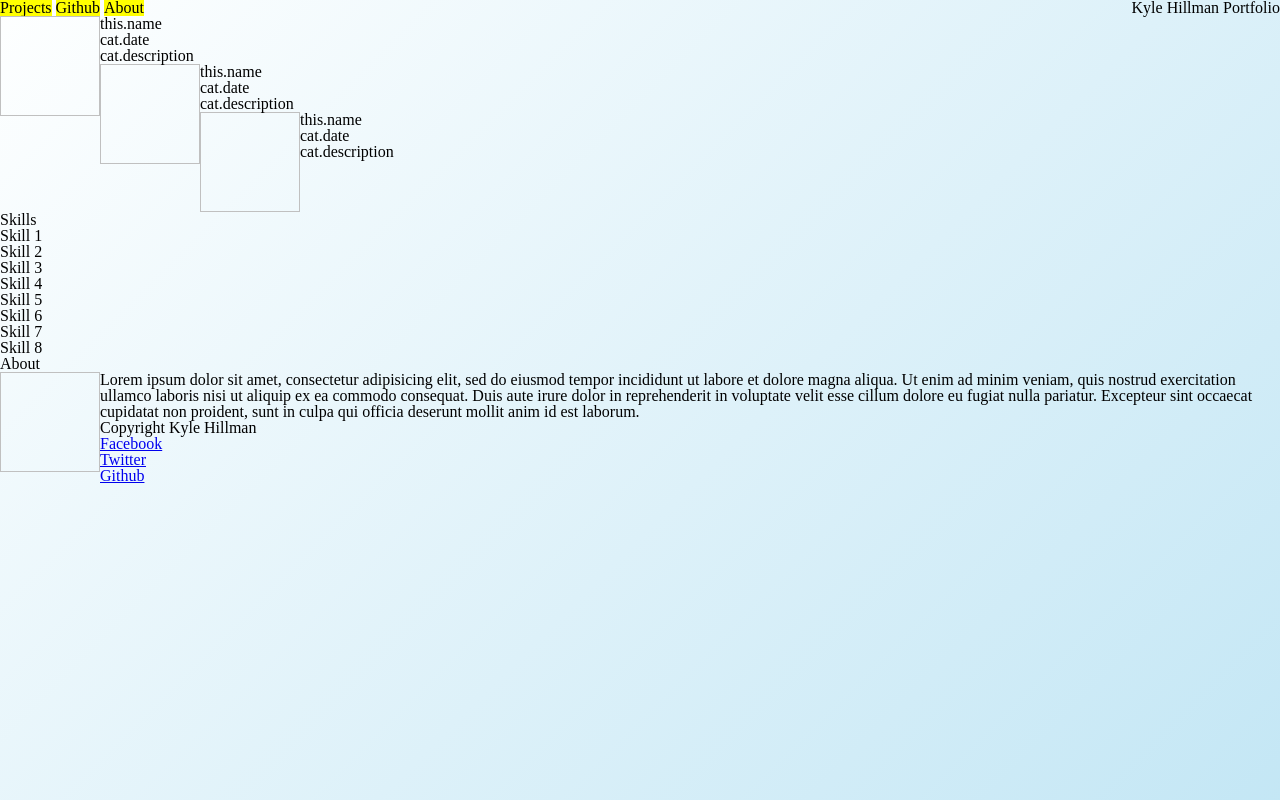
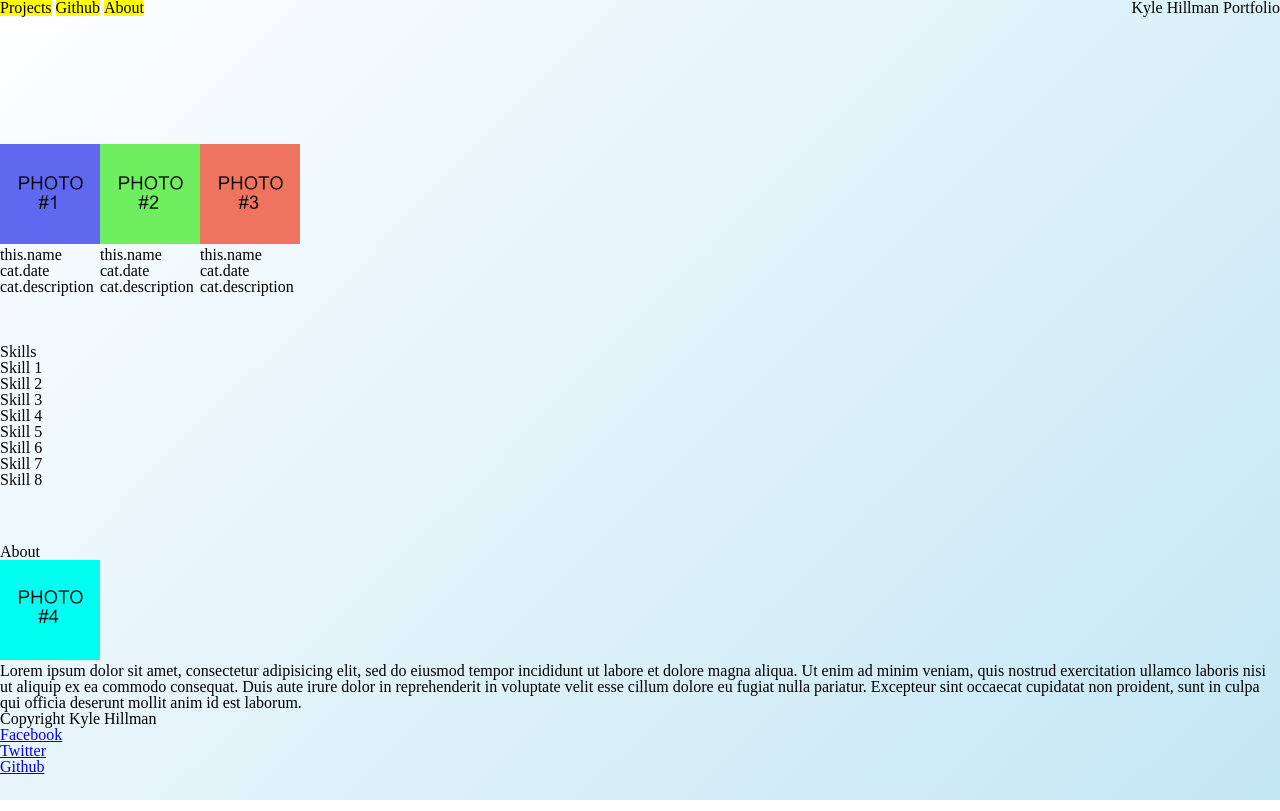
Before and after one commit to khillman84/portfolio, a plain HTML site: page index.html in a window 1280 px wide. Drawn offline with nearby package versions, Linux system fonts and the light colour scheme.

Commit message:
added placedholder images and adjusted CSS to properly display content on multiple screen sizes

```diff
--- a/index.html
+++ b/index.html
@@ -34,7 +34,7 @@
           <div class="project-description">Project Description</div>
         </summary>
       </section>
-      <div class="skills">
+      <section class="skills">
         <h2>Skills</h2>
         <ul>
           <li>Skill 1</li>
@@ -48,12 +48,12 @@
           <li>Skill 7</li>
           <li>Skill 8</li>
         </ul>
-      </div>
-      <div>
+      </section>
+      <article>
         <h2>About</h2>
-        <img />
+        <img src="img/photo-four.png"/>
         <p>Lorem ipsum dolor sit amet, consectetur adipisicing elit, sed do eiusmod tempor incididunt ut labore et dolore magna aliqua. Ut enim ad minim veniam, quis nostrud exercitation ullamco laboris nisi ut aliquip ex ea commodo consequat. Duis aute irure dolor in reprehenderit in voluptate velit esse cillum dolore eu fugiat nulla pariatur. Excepteur sint occaecat cupidatat non proident, sunt in culpa qui officia deserunt mollit anim id est laborum.</p>
-      </div>
+      </article>
       <footer>
         <p>Copyright Kyle Hillman</p>
         <p><a href="https://www.facebook.com/">Facebook</a></p>
--- a/scripts/projectData.js
+++ b/scripts/projectData.js
@@ -3,21 +3,21 @@
 var projectData = [
   {
     name:         'Project 1',
-    image:        'img/blank.png',
+    image:        'img/photo-one.png',
     description:  'This is a descripton of the project',
     date:         '1 Jan 17',
     link:         'project link',
   },
   {
     name:         'Project 2',
-    image:        'img/blank.png',
+    image:        'img/photo-two.png',
     description:  'This is a descripton of the project',
     date:         '2 Feb 17',
     link:         'project link',
   },
   {
     name:         'Project 3',
-    image:        'img/blank.png',
+    image:        'img/photo-three.png',
     description:  'This is a descripton of the project',
     date:         '3 Mar 17',
     link:         'project link',
--- a/scripts/projects.js
+++ b/scripts/projects.js
@@ -14,7 +14,7 @@ Projects.prototype.toHtml = function() {
   var $newProject = $('summary.template').clone().removeClass('template');
 
   $newProject.find('address').text('this.name');
-  $newProject.find('img').attr('href', this.image);
+  $newProject.find('img').attr('src', this.image);
   $newProject.find('.project-description').text('cat.description');
   $newProject.find('time').text('cat.date');
   $newProject.find('.projects a').attr('href', this.link);
--- a/styles/base.css
+++ b/styles/base.css
@@ -5,23 +5,27 @@ body {
 }
 
 img {
-  float: left;
   height: 100px;
   width: 100px;
   border: 2px solid black;
 }
 
 main {
-  height: 800px;
+  height: 1200px;
 }
 
 footer {
   height: 100px;
 }
 
+h1 {
+  float: right;
+}
+
 @media only screen and (min-width: 640px) {
-  h1 {
-    float: right;
+
+  main {
+    height: 800px;
   }
 
   input {
--- a/styles/layout.css
+++ b/styles/layout.css
@@ -46,7 +46,7 @@
 
 label[for="nav-trigger"] {
   position: fixed;
-  top: 15px;
+  top: 5px;
   left: 15px;
   z-index: 2;
   width: 30px;
@@ -70,18 +70,17 @@ label[for="nav-trigger"] {
 }
 
 .projects {
-  height: 150px;
-  clear: left;
+  height: 500px;
+  padding: 10% 0 0 0;
 }
 
 .skills {
-  clear: left;
+  height: 200px;
 }
 
 @media only screen and (min-width: 640px) {
   .navigation-two {
     display: inline-block;
-    float: left;
   }
   .nav-item-two {
     display: inline;
@@ -91,4 +90,13 @@ label[for="nav-trigger"] {
     z-index: 1;
   }
 
+  .projects {
+    height: 200px;
+    padding: 10% 0 0 0;
+  }
+
+  summary {
+    float: left;
+  }
+
 }
```
Also changed, not shown: img/photo-four.png (added), img/photo-one.png (added), img/photo-three.png (added), img/photo-two.png (added).
